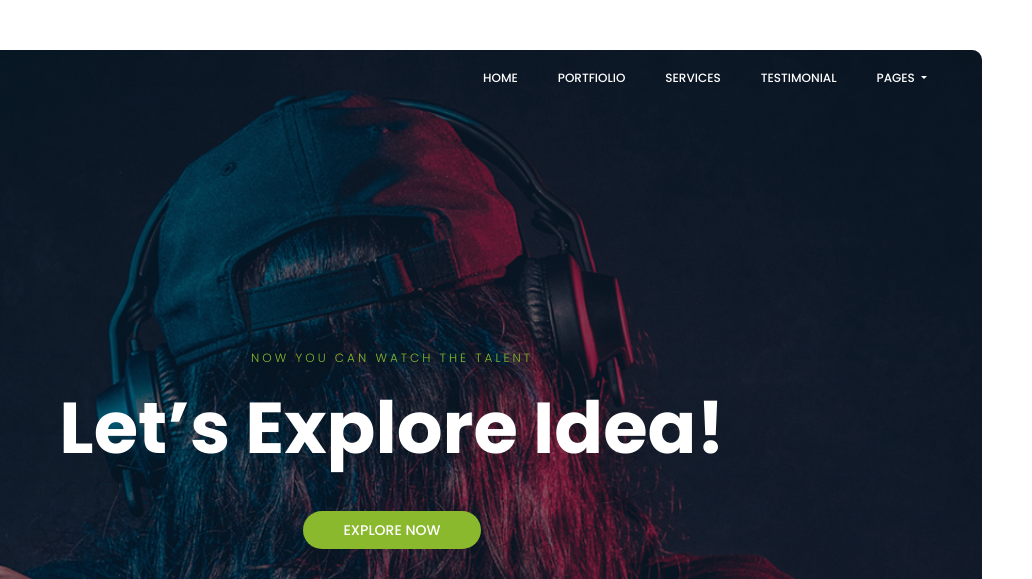
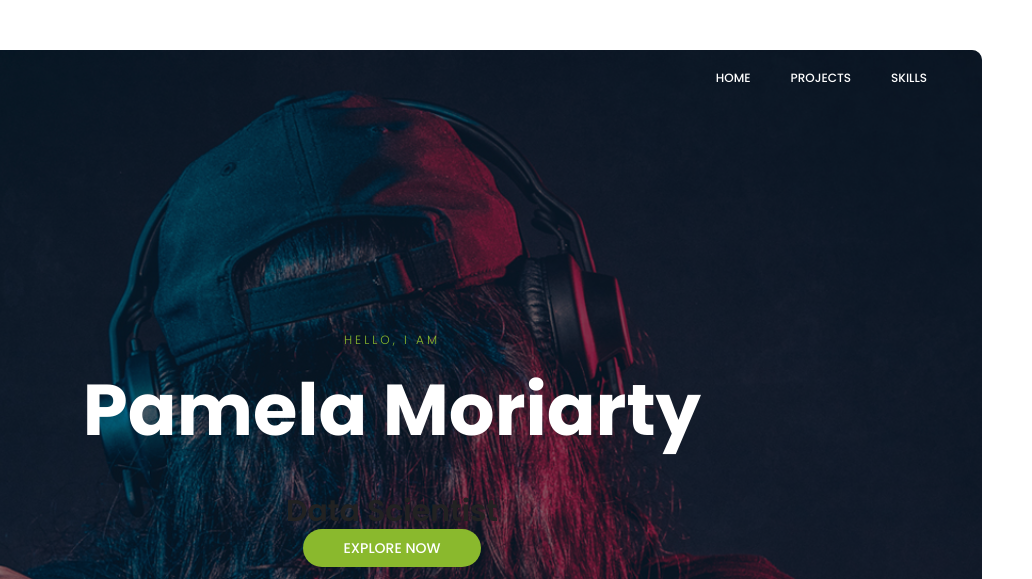
Before and after one commit to pemoriarty/pmoriart.github.io, a plain HTML site: page index.html in a window 1280 px wide. Shown: the top 579 px of the page, 248-1280 px from the left. Drawn offline with nearby package versions, Linux system fonts and the light colour scheme.

Commit message:
update front page

```diff
--- a/index.html
+++ b/index.html
@@ -46,11 +46,10 @@
 						  <div class="collapse navbar-collapse justify-content-end align-items-center" id="navbarSupportedContent">
 						    <ul class="navbar-nav">
 								<li><a href="#home">Home</a></li>
-								<li><a href="#portfolio">Portfiolio</a></li>
-								<li><a href="#service">Services</a></li>
-								<li><a href="#testimonial">Testimonial</a></li>
+								<li><a href="#portfolio">Projects</a></li>
+								<li><a href="#service">Skills</a></li>
 							   <!-- Dropdown -->
-							    <li class="dropdown">
+							    <!-- <li class="dropdown">
 							      <a class="dropdown-toggle" href="#" id="navbardrop" data-toggle="dropdown">
 							        Pages
 							      </a>
@@ -58,7 +57,7 @@
 							        <a class="dropdown-item" href="generic.html">Generic</a>
 							        <a class="dropdown-item" href="elements.html">Elements</a>
 							      </div>
-							    </li>
+							    </li>	 -->
 						    </ul>
 						  </div>
 					</div>
@@ -71,9 +70,10 @@
 					<div class="container">
 						<div class="row fullscreen d-flex align-items-center justify-content-center">
 							<div class="banner-content col-lg-10">
-								<h5 class="text-uppercase">Now you can watch the Talent</h5>
+								<h5 class="text-uppercase">Hello, I AM</h5>
 								<h1>
-									Let’s Explore Idea!
+									Pamela Moriarty <br>
+									<h2> Data Scientist </h2>
 								</h1>
 								<a href="#" class="primary-btn text-uppercase">Explore Now</a>
 							</div>
```
